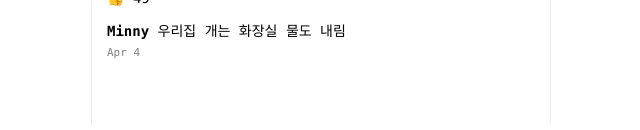
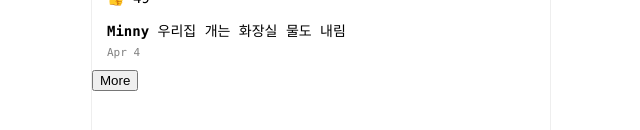
Before and after one commit to bishoe01/Vue_prac, a Vue app in the folder instaclone/: page / in a window 1280 px wide. Shown: the part 1760-1890 px from the top of the page, without its empty margins (319-959 px from the left). Built offline with nearby package versions, Linux system fonts and the light colour scheme.

Commit message:
axios get

```diff
--- a/instaclone/src/App.vue
+++ b/instaclone/src/App.vue
@@ -10,6 +10,7 @@
 
   <TheContainer :TimeLineData="TimeLineData"/>
 
+  <button @click="more">More</button>
   <div class="footer">
     <ul class="footer-button-plus">
       <input type="file" id="file" class="inputfile" />
@@ -21,6 +22,7 @@
 <script>
 import TimeLineData from "./data.js"
 import TheContainer from "./components/container.vue";
+import axios from 'axios';
 export default {
   name: "App",
   components: {
@@ -29,6 +31,19 @@ export default {
   data() {
     return {
       TimeLineData,
+      click: 0,
+      urlLink : "",
+    }
+  },
+  methods: {
+    more(){
+      if(this.click == 0) this.urlLink = "https://codingapple1.github.io/vue/more0.json"
+      else this.urlLink =  "https://codingapple1.github.io/vue/more1.json"
+      axios.get(this.urlLink)
+      .then((result) => {
+        this.TimeLineData.push(result.data)
+        this.click++;
+      })
     }
   },
 
```
